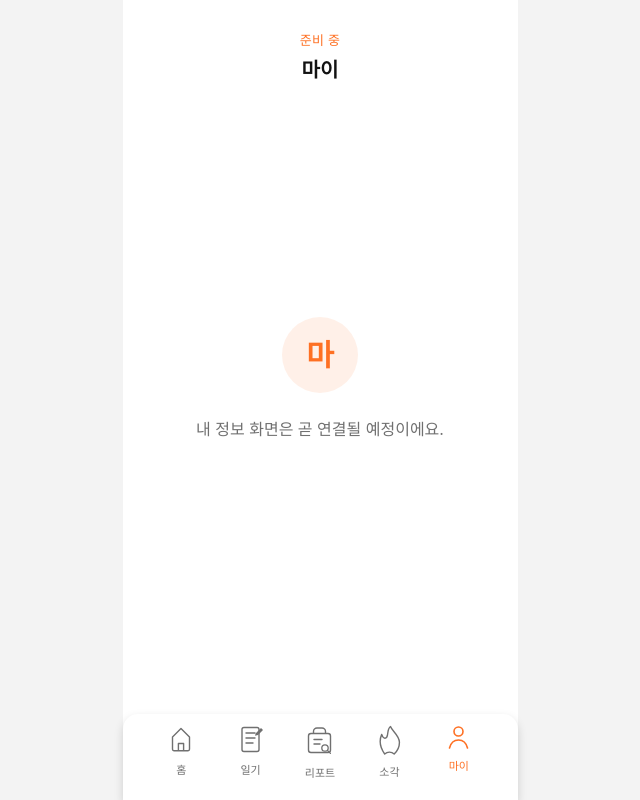
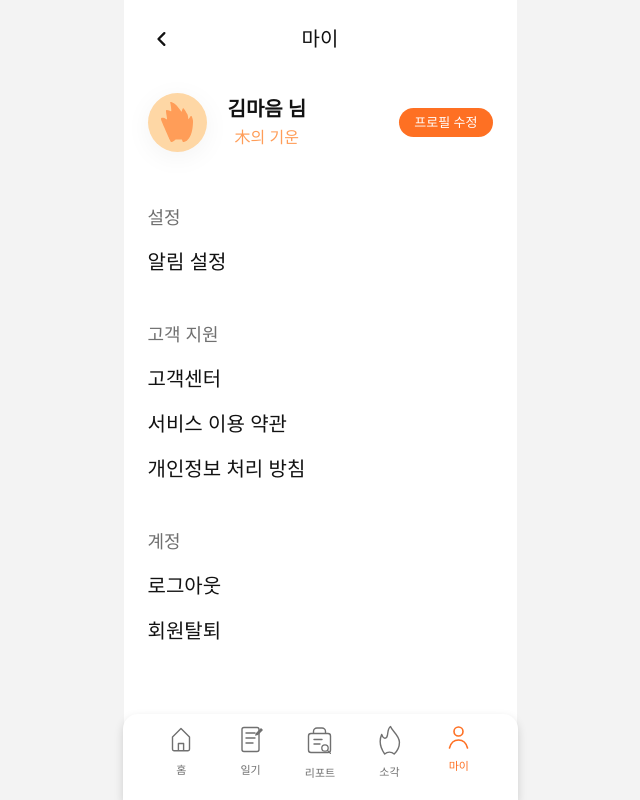
Before and after one commit to IT-Cotato/13th-Maeum-Bujeok-FE, a Next.js app: page /my in a window 1280 px wide. Shown: the whole page, without its empty margins (320-960 px from the left). Built offline with nearby package versions, Linux system fonts and the light colour scheme.

Commit message:
feat: 마이페이지 메인 UI 구현

```diff
--- a/src/app/my/page.tsx
+++ b/src/app/my/page.tsx
@@ -1,11 +1,5 @@
-import PlaceholderScreen from "@/components/common/PlaceholderScreen";
+import MyPage from "@/features/user/components/MyPage";
 
-export default function MyPage() {
-  return (
-    <PlaceholderScreen
-      activeValue="my"
-      description="내 정보 화면은 곧 연결될 예정이에요."
-      title="마이"
-    />
-  );
+export default function Page() {
+  return <MyPage />;
 }
--- /dev/null
+++ b/src/features/user/components/MyPage.tsx
@@ -0,0 +1,101 @@
+import Image from "next/image";
+import Link from "next/link";
+
+import BottomNavigation from "@/components/layout/BottomNavigation";
+import { MAIN_NAVIGATION_ITEMS } from "@/constants/navigation";
+
+const SUPPORT_ITEMS = ["고객센터", "서비스 이용 약관", "개인정보 처리 방침"];
+const ACCOUNT_ITEMS = ["로그아웃", "회원탈퇴"];
+
+export default function MyPage() {
+  return (
+    <main className="min-h-dvh bg-gray-100 text-foreground">
+      <div className="relative mx-auto min-h-dvh w-full max-w-[393px] overflow-hidden bg-background px-6 pb-[86px] pt-[25px]">
+        <header className="grid h-7 grid-cols-[28px_1fr_28px] items-center">
+          <Link
+            aria-label="홈으로 돌아가기"
+            className="flex size-7 items-center justify-center"
+            href="/"
+          >
+            <Image
+              alt=""
+              className="-rotate-90"
+              height={28}
+              src="/figma/my/back-arrow.svg"
+              width={28}
+            />
+          </Link>
+          <h1 className="text-center text-xl font-medium leading-[23px]">
+            마이
+          </h1>
+        </header>
+
+        <section
+          className="mt-10 flex h-[59px] items-center"
+          aria-label="프로필"
+        >
+          <div className="relative size-[59px] shrink-0 rounded-full bg-orange-200 shadow-[0_5.364px_26.818px_rgba(18,18,18,0.05)]">
+            <Image
+              alt=""
+              className="absolute left-[13.41px] top-[9.39px]"
+              height={40}
+              src="/figma/my/profile-flame.svg"
+              width={32}
+            />
+          </div>
+
+          <div className="ml-[21px] flex flex-col gap-1.5">
+            <p className="text-xl font-semibold leading-[22px]">김마음 님</p>
+            <p className="text-center text-base font-medium leading-[22px] text-orange-400">
+              木의 기운
+            </p>
+          </div>
+
+          <button
+            className="ml-auto h-[29px] rounded-[50px] bg-orange-500 px-[15px] text-[13px] font-medium leading-normal text-white"
+            type="button"
+          >
+            프로필 수정
+          </button>
+        </section>
+
+        <MenuSection className="mt-[52px]" items={["알림 설정"]} title="설정" />
+        <MenuSection
+          className="mt-11"
+          items={SUPPORT_ITEMS}
+          title="고객 지원"
+        />
+        <MenuSection className="mt-11" items={ACCOUNT_ITEMS} title="계정" />
+
+        <BottomNavigation activeValue="my" items={MAIN_NAVIGATION_ITEMS} />
+      </div>
+    </main>
+  );
+}
+
+type MenuSectionProps = {
+  className?: string;
+  items: string[];
+  title: string;
+};
+
+function MenuSection({ className = "", items, title }: MenuSectionProps) {
+  return (
+    <section className={className}>
+      <h2 className="text-lg font-medium leading-normal text-gray-500">
+        {title}
+      </h2>
+      <div className="mt-4 flex flex-col items-start gap-[15px]">
+        {items.map((item) => (
+          <button
+            className="text-left text-xl font-medium leading-normal text-foreground"
+            key={item}
+            type="button"
+          >
+            {item}
+          </button>
+        ))}
+      </div>
+    </section>
+  );
+}
```
Also changed, not shown: public/figma/my/back-arrow.svg (added), public/figma/my/profile-flame.svg (added).
